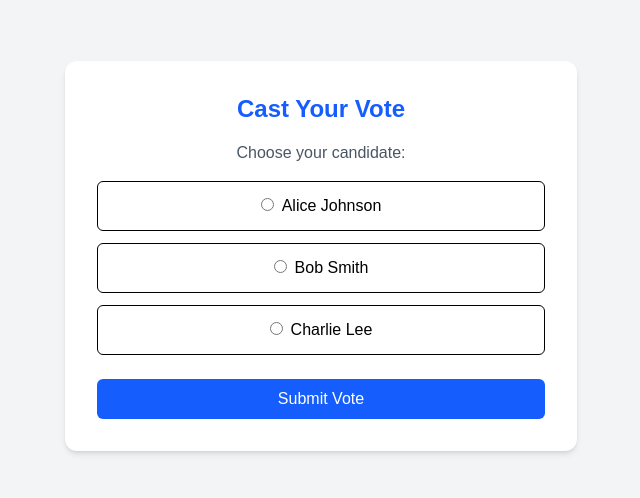
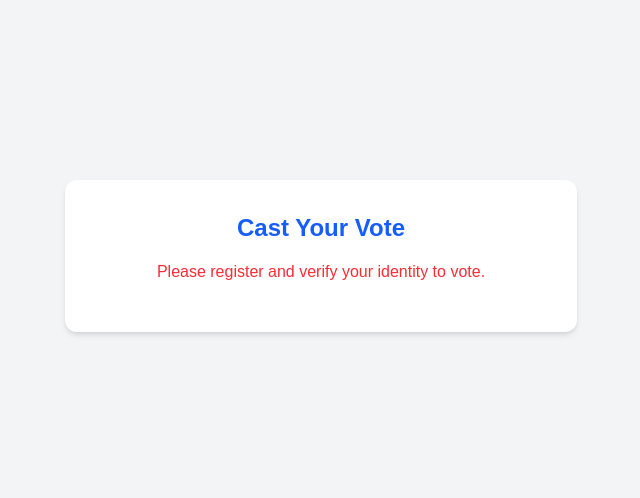
Before and after one commit to Gokul-sami/suivote, a Next.js app: page /vote in a window 1280 px wide. Shown: the part 154-652 px from the top of the page, without its empty margins (319-959 px from the left). Built offline with nearby package versions, Linux system fonts and the light colour scheme.

Commit message:
redirect

```diff
--- a/package.json
+++ b/package.json
@@ -19,6 +19,7 @@
     "firebase": "^11.8.0",
     "jwt-decode": "^4.0.0",
     "key-did-provider-ed25519": "^3.0.2",
+    "multiformats": "^13.3.6",
     "next": "15.3.2",
     "postcss": "^8.5.3",
     "query-string": "^9.2.0",
--- a/src/app/register/page.tsx
+++ b/src/app/register/page.tsx
@@ -155,7 +155,7 @@ export default function RegisterPage() {
       localStorage.setItem("did", did);
 
       // Redirect to home after successful verification
-      router.push("/");
+      router.push("/dashboard");
 
     } catch {
       setError("Invalid OTP or verification failed.");
--- a/src/app/verify/page.tsx
+++ b/src/app/verify/page.tsx
@@ -9,7 +9,7 @@ export default function VerifyPage() {
   const [error, setError] = useState("");
 
   const handleVerify = () => {
-    const storedZkp = localStorage.getItem("zkp");
+    const storedZkp = localStorage.getItem("did");
 
     if (!storedZkp) {
       setError("No ZKP found. Please register first.");
--- a/src/app/vote/page.tsx
+++ b/src/app/vote/page.tsx
@@ -1,10 +1,10 @@
-// app/vote/page.tsx
 "use client";
-import { useState } from "react";
+import { useState, useEffect } from "react";
 
 export default function VotePage() {
   const [selectedCandidate, setSelectedCandidate] = useState("");
   const [hasVoted, setHasVoted] = useState(false);
+  const [voterDid, setVoterDid] = useState<string | null>(null);
 
   const candidates = [
     { id: "cand1", name: "Alice Johnson" },
@@ -12,18 +12,42 @@ export default function VotePage() {
     { id: "cand3", name: "Charlie Lee" },
   ];
 
+  useEffect(() => {
+    // Check for DID when component mounts
+    const did = localStorage.getItem("did");
+    setVoterDid(did);
+
+    // Check if this DID has already voted
+    if (did) {
+      const votes = JSON.parse(localStorage.getItem("votes") || "{}");
+      if (votes[did]) {
+        setHasVoted(true);
+        setSelectedCandidate(votes[did]);
+      }
+    }
+  }, []);
+
   const handleVote = () => {
-    if (!selectedCandidate) return alert("Please select a candidate to vote.");
-
-    const userZkp = localStorage.getItem("zkp");
-
-    if (!userZkp) {
-    alert("ZKP not found. Please verify your ZKP before voting.");
-    return;
+    if (!selectedCandidate) {
+      alert("Please select a candidate to vote.");
+      return;
     }
 
+    if (!voterDid) {
+      alert("DID not found. Please register and verify your identity before voting.");
+      return;
+    }
+
+    // Record the vote
     const votes = JSON.parse(localStorage.getItem("votes") || "{}");
-    votes[userZkp] = selectedCandidate;
+
+    // Prevent double voting
+    if (votes[voterDid]) {
+      alert("You have already voted with this DID.");
+      return;
+    }
+
+    votes[voterDid] = selectedCandidate;
     localStorage.setItem("votes", JSON.stringify(votes));
 
     setHasVoted(true);
@@ -34,9 +58,18 @@ export default function VotePage() {
       <div className="bg-white p-8 rounded-xl shadow-md w-full max-w-lg text-center">
         <h1 className="text-2xl font-bold text-blue-600 mb-4">Cast Your Vote</h1>
 
-        {hasVoted ? (
-          <div className="text-green-600 text-lg font-semibold">
-        Your vote has been recorded! Thank you for voting.
+        {!voterDid ? (
+          <div className="text-red-500 mb-4">
+            Please register and verify your identity to vote.
+          </div>
+        ) : hasVoted ? (
+          <div className="space-y-4">
+            <div className="text-green-600 text-lg font-semibold">
+              Your vote has been recorded! Thank you for voting.
+            </div>
+            <div className="text-gray-600">
+              You voted for: {candidates.find(c => c.id === selectedCandidate)?.name}
+            </div>
           </div>
         ) : (
           <>
@@ -46,7 +79,9 @@ export default function VotePage() {
                 <label
                   key={candidate.id}
                   className={`p-3 border rounded-md cursor-pointer ${
-                    selectedCandidate === candidate.id ? "border-blue-600 bg-blue-50" : ""
+                    selectedCandidate === candidate.id
+                      ? "border-blue-600 bg-blue-50"
+                      : "hover:border-blue-300"
                   }`}
                 >
                   <input
@@ -70,6 +105,13 @@ export default function VotePage() {
             </button>
           </>
         )}
+
+        {voterDid && (
+          <div className="mt-6 p-3 bg-gray-50 rounded-md text-sm text-gray-600">
+            <p>Voting as:</p>
+            <p className="font-mono break-all">{voterDid}</p>
+          </div>
+        )}
       </div>
     </main>
   );
```
Also changed, not shown: 1 other file (tests, documents, lock files or other folders).
